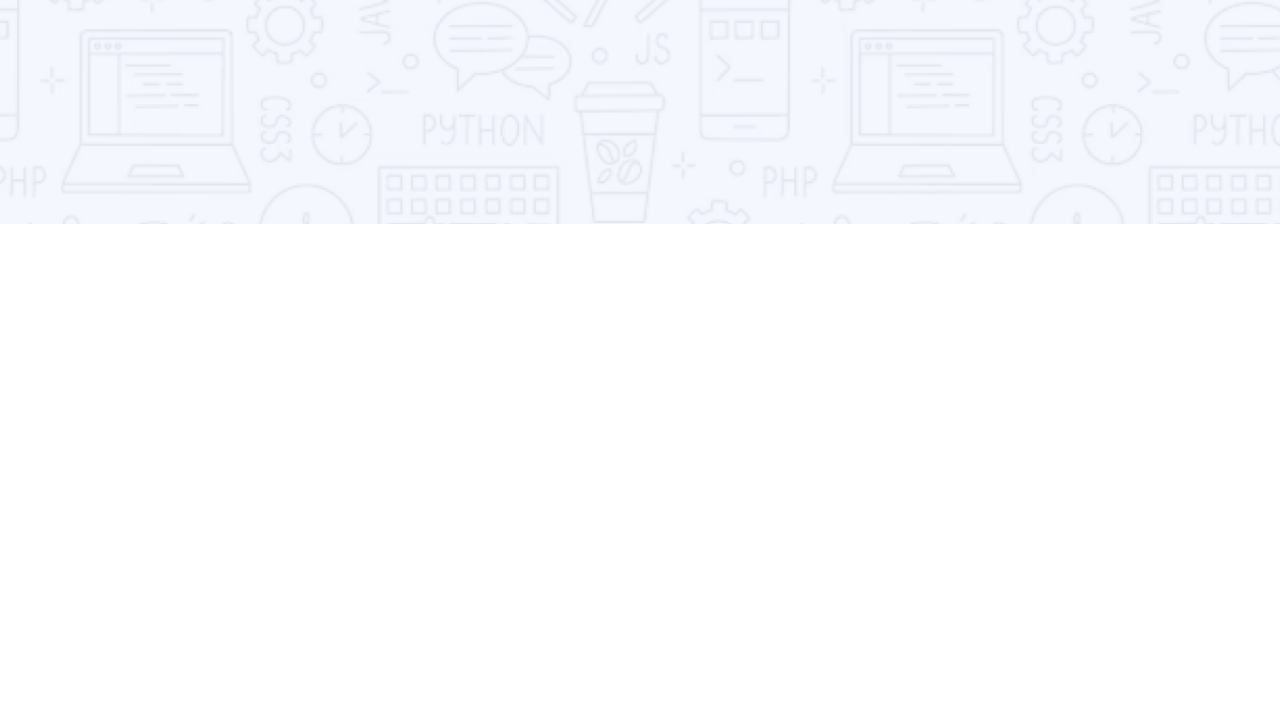
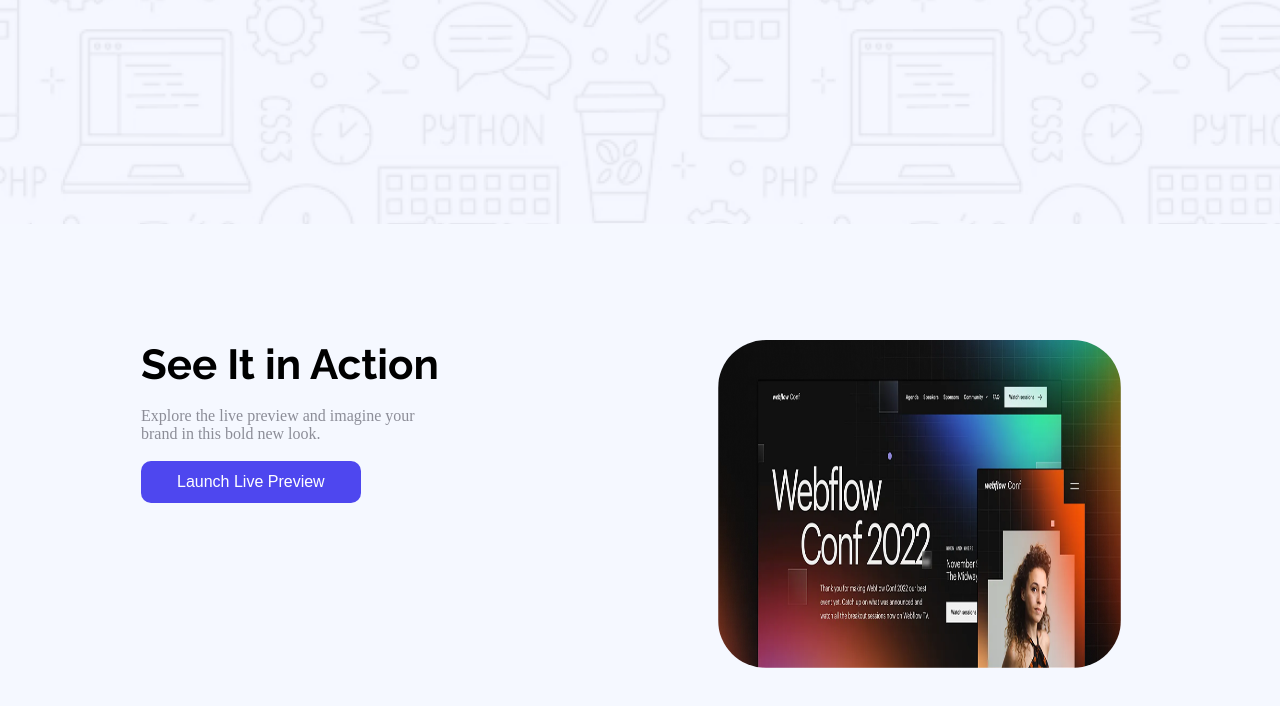
Before and after one commit to saimakhan1/B12A01-landing-launchpad, a plain HTML site: page index.html in a window 1280 px wide. Shown: the part 474-1180 px from the top of the page. Before the commit the page ends 800 px from the top, so only its background shows below. Drawn offline with Linux system fonts and the light colour scheme.

Commit message:
action section done

```diff
--- a/index.html
+++ b/index.html
@@ -32,7 +32,29 @@
         </div>
       </section>
       <!--navbar and banner section end here-->
+
+      <!--action section starts here-->
+      <section class="action padding1">
+        <div class="left">
+          <h1 style="font-size: 42px; font-family: raleway">
+            See It in Action
+          </h1>
+          <br />
+          <p style="color: #252432; opacity: 0.5; font-size: 24">
+            Explore the live preview and imagine your <br />brand in this bold
+            new look.
+          </p>
+          <br />
+          <button class="btn-primary">Launch Live Preview</button>
+        </div>
+
+        <div class="right">
+          <img src="Assets/wc-big.png" alt="wc-big.png" />
+        </div>
+      </section>
+      <!--action section ends here-->
     </div>
+    <!--container class ends here-->
     <footer></footer>
   </body>
 </html>
--- a/style.css
+++ b/style.css
@@ -5,7 +5,7 @@
   padding: 0;
 }
 .container {
-  background-color: #fff8f5;
+  background-color: #f5f8ff;
 }
 
 /**shared styles**/
@@ -15,6 +15,12 @@
   font-size: 16px;
   border-radius: 10px;
   border: none;
+  padding: 12px 36px;
+}
+
+.padding1 {
+  padding-left: 141px;
+  padding-right: 159px;
 }
 /*navbar-banner styles*************************/
 .navbar-banner {
@@ -41,7 +47,22 @@
 .cooldark h1 {
   padding: 158px 0 237px;
 }
-
+/*action section styles**************/
+.action {
+  display: flex;
+  justify-content: space-between;
+  padding-top: 116px;
+  padding-bottom: 116px;
+}
+.action .left {
+  width: 517px;
+  height: 203px;
+}
+.action .right img {
+  width: 403px;
+  height: 328px;
+  border-radius: 48px;
+}
 /*****footer styles******/
 footer {
   background-color: #ffffff;
```
